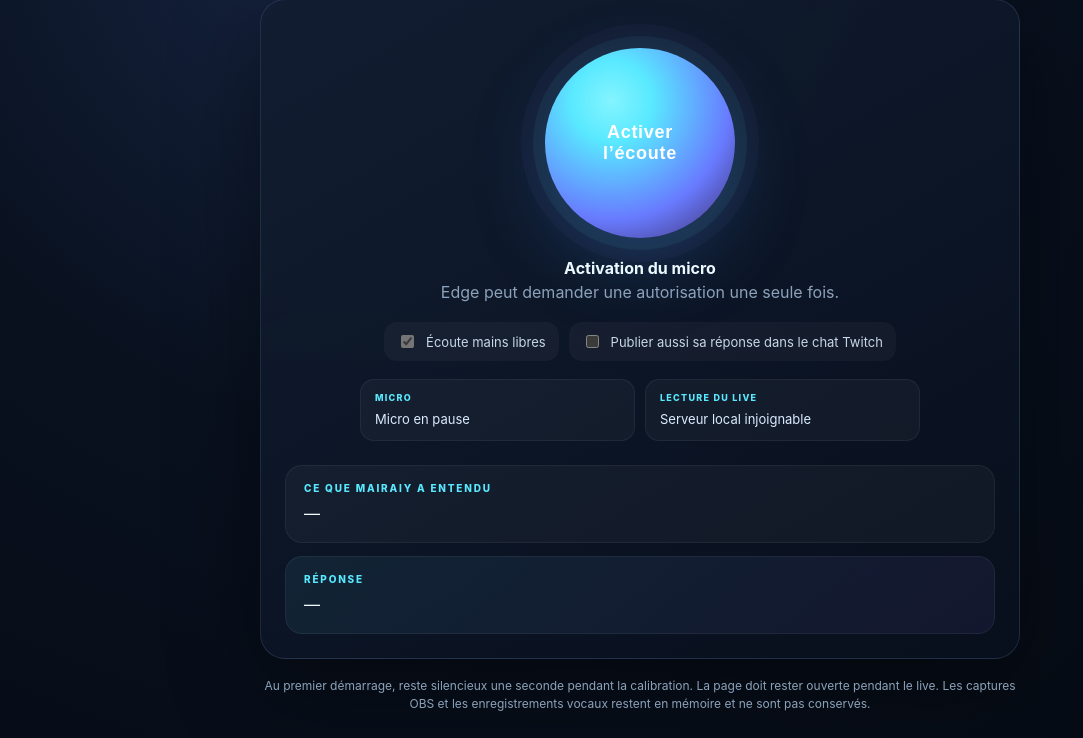
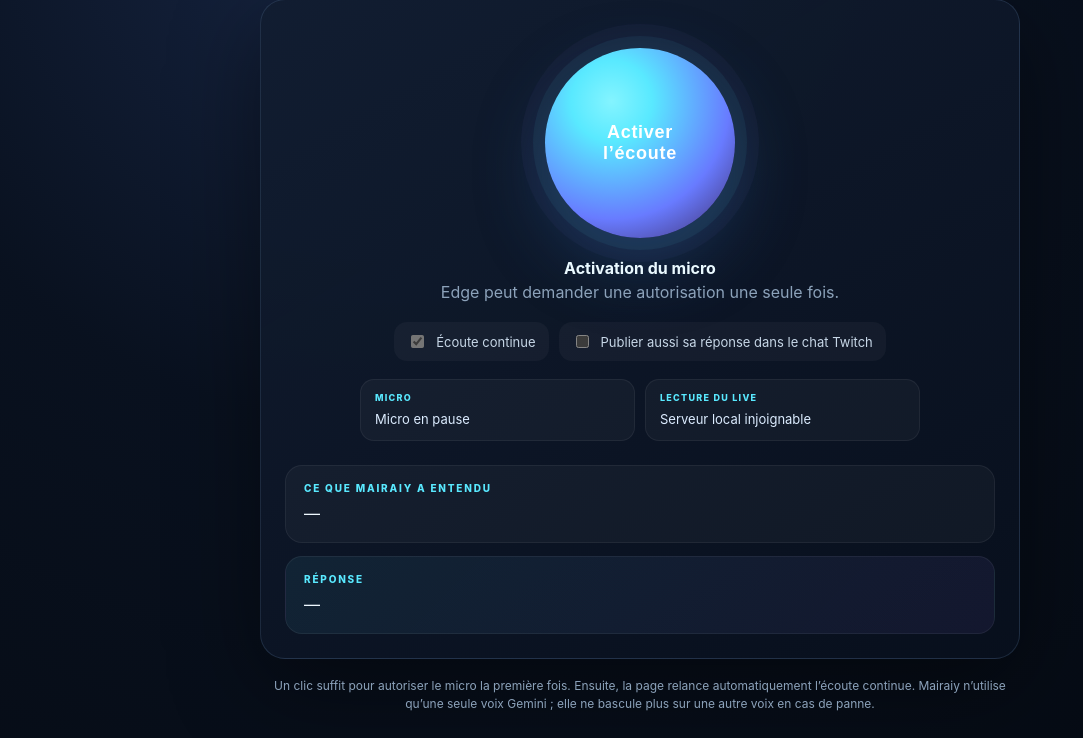
Before and after one commit to XDSawyerLoL/Auralive, a Python web app: template app/web/templates/voice_control.html in a window 1280 px wide. Shown: the part 119-857 px from the top of the page, without its empty margins (0-1083 px from the left). Run offline with Jinja, Linux system fonts and the light colour scheme; the template is opened without the code that fills it, so the values that code supplies are empty.

Commit message:
ui: explain continuous speech recognition mode

```diff
--- a/app/web/templates/voice_control.html
+++ b/app/web/templates/voice_control.html
@@ -24,14 +24,14 @@
     </header>
     <section class="card">
       <div class="mic-zone">
-        <button id="mic-button" class="mic" type="button" aria-label="Activer l'écoute mains libres">Activer<br>l'écoute</button>
-        <div id="mic-hint" class="hint"><b>Dis « Mairaiy » puis ta phrase</b>Elle calibre le bruit ambiant, détecte ta voix puis envoie la phrase après le silence.</div>
+        <button id="mic-button" class="mic" type="button" aria-label="Activer l'écoute continue">Activer<br>l'écoute</button>
+        <div id="mic-hint" class="hint"><b>Dis « Mairaiy » puis ta phrase</b>Edge reconnaît directement ta voix. Il n’y a plus de push-to-talk ni de calibration manuelle.</div>
         <div class="options">
-          <label class="toggle"><input id="hands-free" type="checkbox" checked> Écoute mains libres</label>
+          <label class="toggle"><input id="hands-free" type="checkbox" checked disabled> Écoute continue</label>
           <label class="toggle"><input id="send-chat" type="checkbox"> Publier aussi sa réponse dans le chat Twitch</label>
         </div>
         <div class="runtime">
-          <div><small>MICRO</small><span id="mic-runtime">En attente d'autorisation</span></div>
+          <div><small>MICRO</small><span id="mic-runtime">Activation de la reconnaissance vocale</span></div>
           <div><small>LECTURE DU LIVE</small><span id="vision-runtime">Vérification…</span></div>
         </div>
       </div>
@@ -40,8 +40,8 @@
         <div class="bubble answer"><small>RÉPONSE</small><p id="answer">—</p></div>
       </div>
     </section>
-    <div class="footer">Au premier démarrage, reste silencieux une seconde pendant la calibration. La page doit rester ouverte pendant le live. Les captures OBS et les enregistrements vocaux restent en mémoire et ne sont pas conservés.</div>
+    <div class="footer">Un clic suffit pour autoriser le micro la première fois. Ensuite, la page relance automatiquement l’écoute continue. Mairaiy n’utilise qu’une seule voix Gemini ; elle ne bascule plus sur une autre voix en cas de panne.</div>
   </main>
-  <script src="/static/avatar/voice-control.js?v=2.3.3"></script>
+  <script src="/static/avatar/voice-control.js?v=2.4.0"></script>
 </body>
 </html>
```
